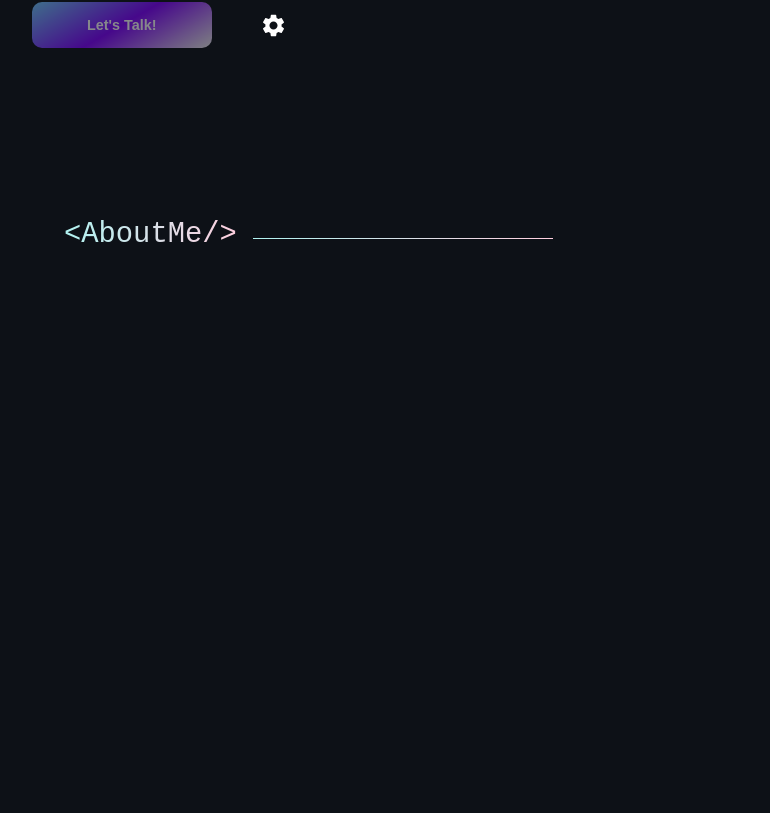
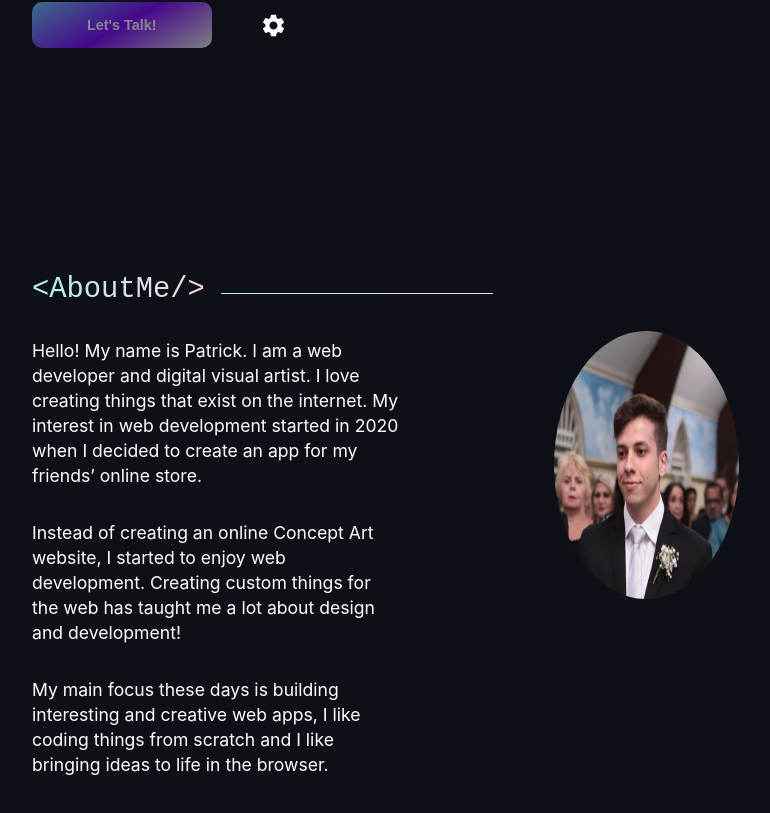
Before and after one commit to PatrickSampa/github.io, a React (Vite) app: page / in a window 1280 px wide. Shown: the part 735-1548 px from the top of the page, without its empty margins (224-994 px from the left). Built offline with nearby package versions, Linux system fonts and the light colour scheme.

Commit message:
add about

```diff
--- a/src/components/About/About.tsx
+++ b/src/components/About/About.tsx
@@ -1,4 +1,5 @@
 import * as Styled from "./styled.about";
+import patrick from "../../assets/patrick.jpeg";
 
 export const About = () => {
   return (
@@ -9,7 +10,44 @@ export const About = () => {
             <Styled.TextAbout>{"<AboutMe/>"}</Styled.TextAbout>
             <Styled.AboutTextLine />
           </Styled.DivAboutTextTitle>
+          <Styled.TextAboutDescription
+            color="white"
+            fontSize="1.1rem"
+            width="80%"
+            lineHeight="25px"
+            fontWeight="400"
+          >
+            Hello! My name is Patrick. I am a web developer and digital visual
+            artist. I love creating things that exist on the internet. My
+            interest in web development started in 2020 when I decided to create
+            an app for my friends’ online store.
+          </Styled.TextAboutDescription>
+          <Styled.TextAboutDescription
+            color="white"
+            fontSize="1.1rem"
+            width="80%"
+            lineHeight="25px"
+            fontWeight="400"
+          >
+            Instead of creating an online Concept Art website, I started to
+            enjoy web development. Creating custom things for the web has taught
+            me a lot about design and development!
+          </Styled.TextAboutDescription>
+          <Styled.TextAboutDescription
+            color="white"
+            fontSize="1.1rem"
+            width="80%"
+            lineHeight="25px"
+            fontWeight="400"
+          >
+            My main focus these days is building interesting and creative web
+            apps, I like coding things from scratch and I like bringing ideas to
+            life in the browser.
+          </Styled.TextAboutDescription>
         </Styled.DivAboutText>
+        <Styled.DivAboutImageWrapper>
+          <Styled.DivAboutImage src={patrick} />
+        </Styled.DivAboutImageWrapper>
       </Styled.DivAbout>
     </Styled.AboutWrapper>
   );
--- a/src/components/About/styled.about.tsx
+++ b/src/components/About/styled.about.tsx
@@ -35,16 +35,18 @@ export const AboutWrapper = styled.div`
 `;
 
 export const DivAbout = styled.div`
-  width: 80%;
-  height: 80%;
+  width: 60%;
+  height: 60%;
   margin-top: 10rem;
+  display: flex;
 `;
 
 export const DivAboutText = styled.div`
-  width: 50%;
+  width: 60%;
   height: 100%;
   display: flex;
-  margin-left: 10rem;
+  flex-direction: column;
+  gap: 2rem;
 `;
 
 export const DivAboutTextTitle = styled.div`
@@ -63,10 +65,18 @@ export const AboutTextLine = styled.p`
   margin-top: 0.5rem;
 `;
 
-export const DivAboutImage = styled.div`
-  width: 50%;
+export const DivAboutImage = styled.img`
+  width: 60%;
+  height: 70%;
+  border-radius: 50%;
+`;
+
+export const DivAboutImageWrapper = styled.div`
+  width: 40%;
   height: 100%;
-  background-color: blue;
+  display: flex;
+  justify-content: center;
+  align-items: center;
 `;
 
 export const TextAbout = styled.h2`
@@ -109,10 +119,10 @@ export const TextAboutDescription = styled.p<ParagraphProps>`
   justify-content: ${({ justifyContent }) => justifyContent || ""};
   align-items: ${({ alignItems }) => alignItems || ""};
 
-  opacity: ${({ isVisible }) => (isVisible ? 1 : 0)};
+  /* opacity: ${({ isVisible }) => (isVisible ? 1 : 0)};
   transition: opacity ${({ opacityNumber }) => opacityNumber} ease-in-out,
     transform ${({ transformNumber }) => transformNumber} ease-in-out;
   transition-delay: ${({ transitionDelayNumber }) => transitionDelayNumber};
   transform: ${({ isVisible }) =>
-    isVisible ? "translateY(0)" : "translateY(100%)"};
+    isVisible ? "translateY(0)" : "translateY(100%)"}; */
 `;
```
Also changed, not shown: src/assets/patrick.jpeg (added).
